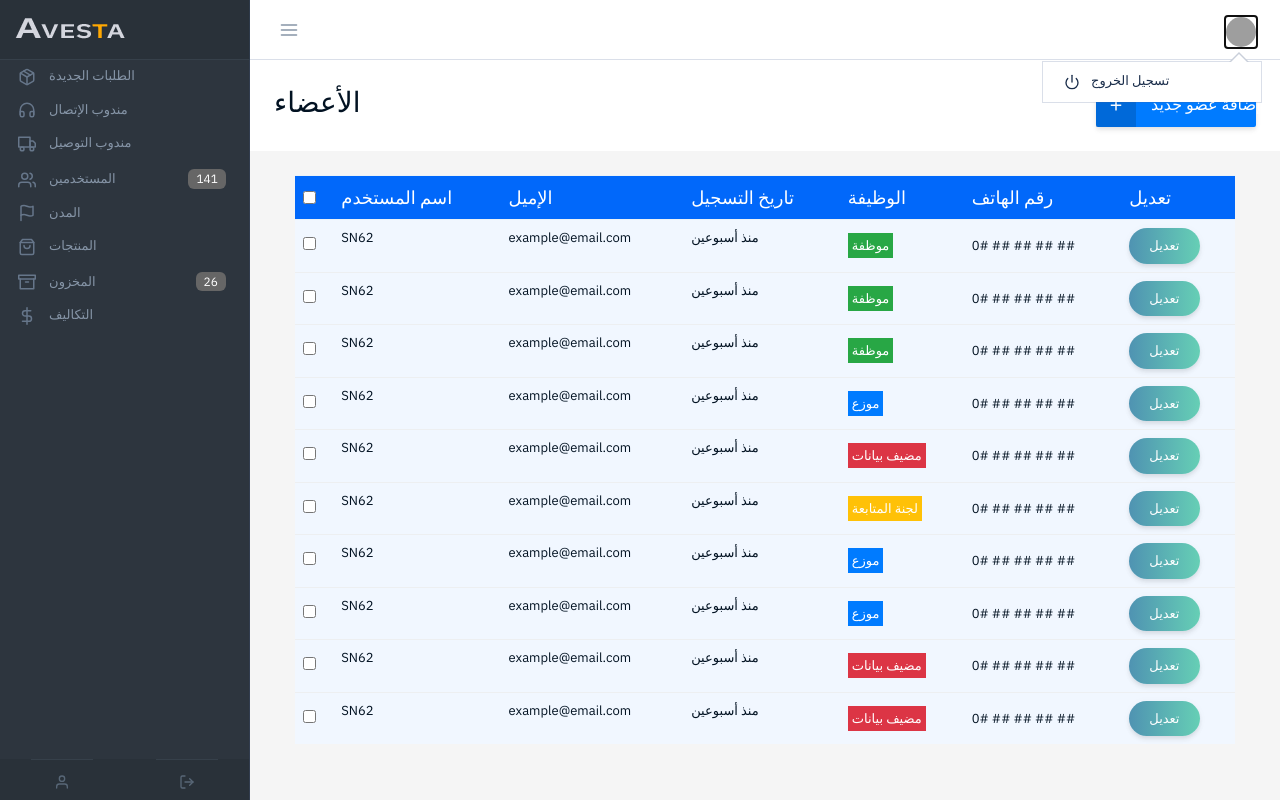
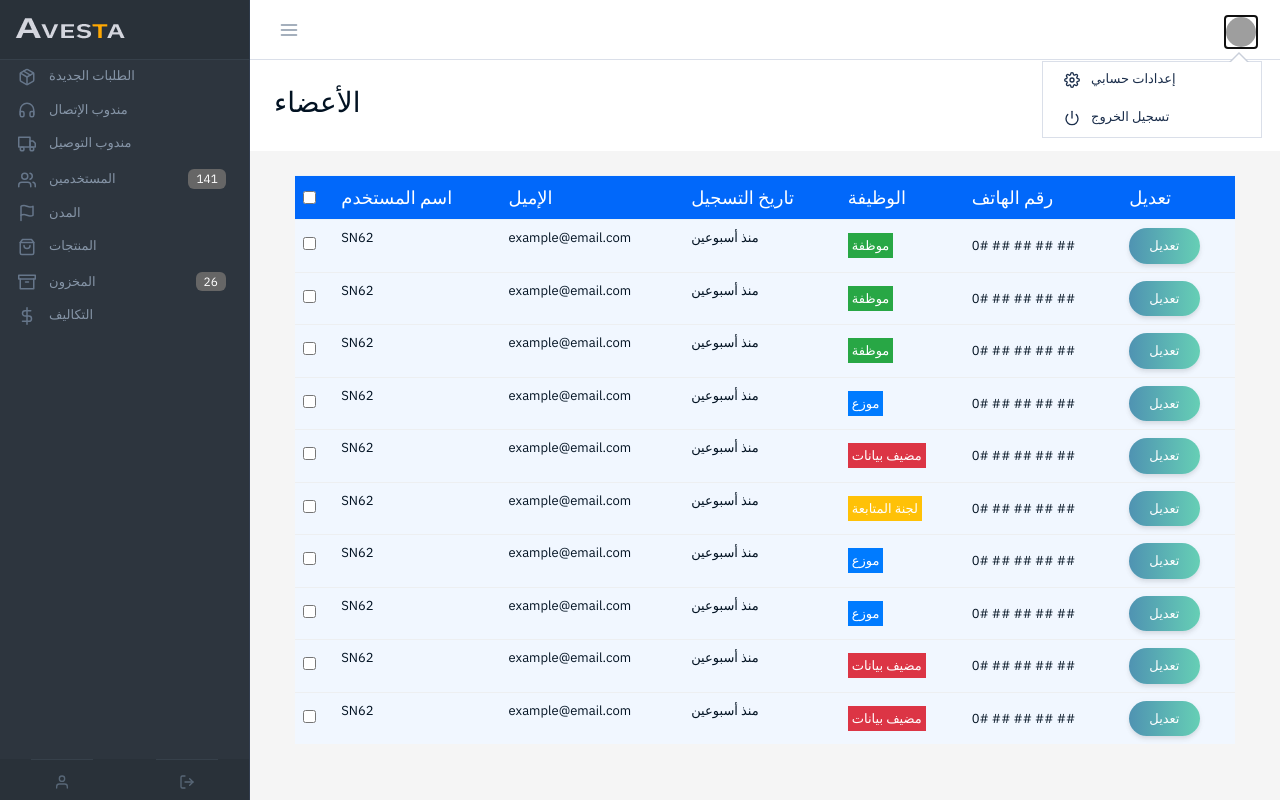
Before and after one commit to faissaloux/Codpanel, a PHP site: page /users.php in a window 1280 px wide, after a click that opens the changed part. Run offline with PHP 8.4, Linux system fonts and the light colour scheme; some libraries are stand-ins or nearby versions; some web fonts are replaced; grey boxes are pictures that could not be loaded.

Commit message:
add profile settings to user-profile-area

```diff
--- a/cash.php
+++ b/cash.php
@@ -86,7 +86,7 @@
             }
 
             .header-right .user-profile-area{
-                height: 40px;
+                height: 75px;
             }
 
             .navbar-menu{
--- a/cities.php
+++ b/cities.php
@@ -63,7 +63,7 @@
             }
 
             .header-right .user-profile-area{
-                height: 40px;
+                height: 75px;
             }
 
             .add-new-city-text{
--- a/inc/nav.php
+++ b/inc/nav.php
@@ -29,7 +29,11 @@
                         alt="">
                     </a>
                     <div class="dropdown-menu dropdown-menu-right dropdown-profile">
-                        <div class="user-profile-area d-flex">
+                        <div class="user-profile-area d-flex flex-column">
+                            <a href="pages-profile.html" class="dropdown-item m-auto">
+                                <i data-feather="settings" class="wd-16 mr-2"></i>
+                                إعدادات حسابي
+                            </a>
                             <a href="aut-logign-register.html" class="dropdown-item m-auto">
                                 <i data-feather="power" class="wd-16 mr-2"></i>
                                 تسجيل الخروج
--- a/main.php
+++ b/main.php
@@ -16,8 +16,8 @@
       <link rel="icon" href="assets/images/favicon.ico" type="image/x-icon">
 
       <style>
-         .header-right .user-profile-area {
-            height: 40px;
+         .header-right .user-profile-area{
+            height: 75px;
          }
       </style>
       <!-- HTML5 shim and Respond.js for IE8 support of HTML5 elements and media queries -->
--- a/products.php
+++ b/products.php
@@ -74,7 +74,7 @@
             }
 
             .header-right .user-profile-area{
-                height: 40px;
+                height: 75px;
             }
 
             .add-new-product-text{
--- a/table.php
+++ b/table.php
@@ -74,7 +74,7 @@
             }
 
             .header-right .user-profile-area{
-                height: 40px;
+                height: 75px;
             }
             .search-form-panel{
                 display: none;
--- a/users.php
+++ b/users.php
@@ -68,7 +68,7 @@
             }
 
             .header-right .user-profile-area{
-                height: 40px;
+                height: 75px;
             }
 
             .add-new-user-text{
```
